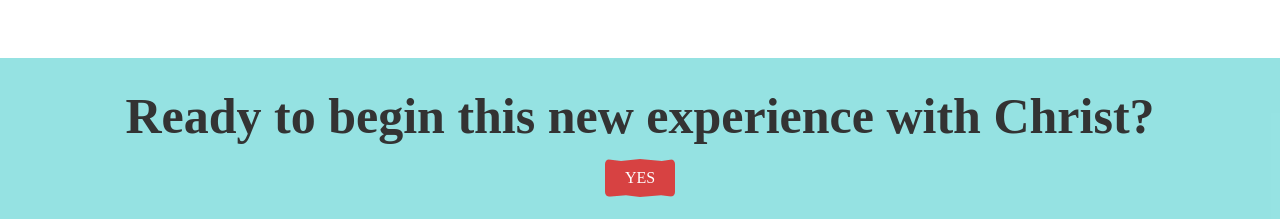
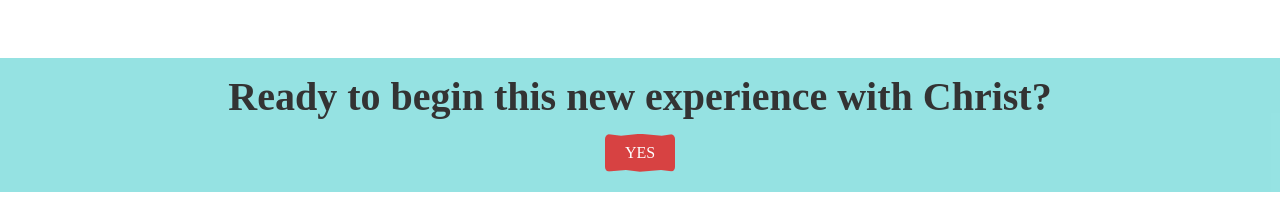
Before and after one commit to Iydeejames/Fortress-of-hope, a React (Create React App) app: page / in a window 1280 px wide. Shown: the part 2682-2901 px from the top of the page. After the commit the page ends 2874 px from the top, so only its background shows below. Built offline with nearby package versions, Linux system fonts and the light colour scheme.

Commit message:
Update App.css

```diff
--- a/src/App.css
+++ b/src/App.css
@@ -598,9 +598,9 @@ video {
 }
 
 .salvation-section h2 {
-  font-size: 50px;
+  font-size: 40px;
   color: #333;
-  padding-top: 2rem;
+  padding-top: 1rem;
   margin-bottom: 1rem;
   font-family: 'Times New Roman', Times, serif;
 }
@@ -630,7 +630,7 @@ video {
   border: none;
   border-radius: 5px;
   cursor: pointer;
-  margin-bottom: 25px;
+  margin-bottom: 20px;
   transition: background-color 0.3s ease;
   clip-path: polygon(
     50% 0%,
```
